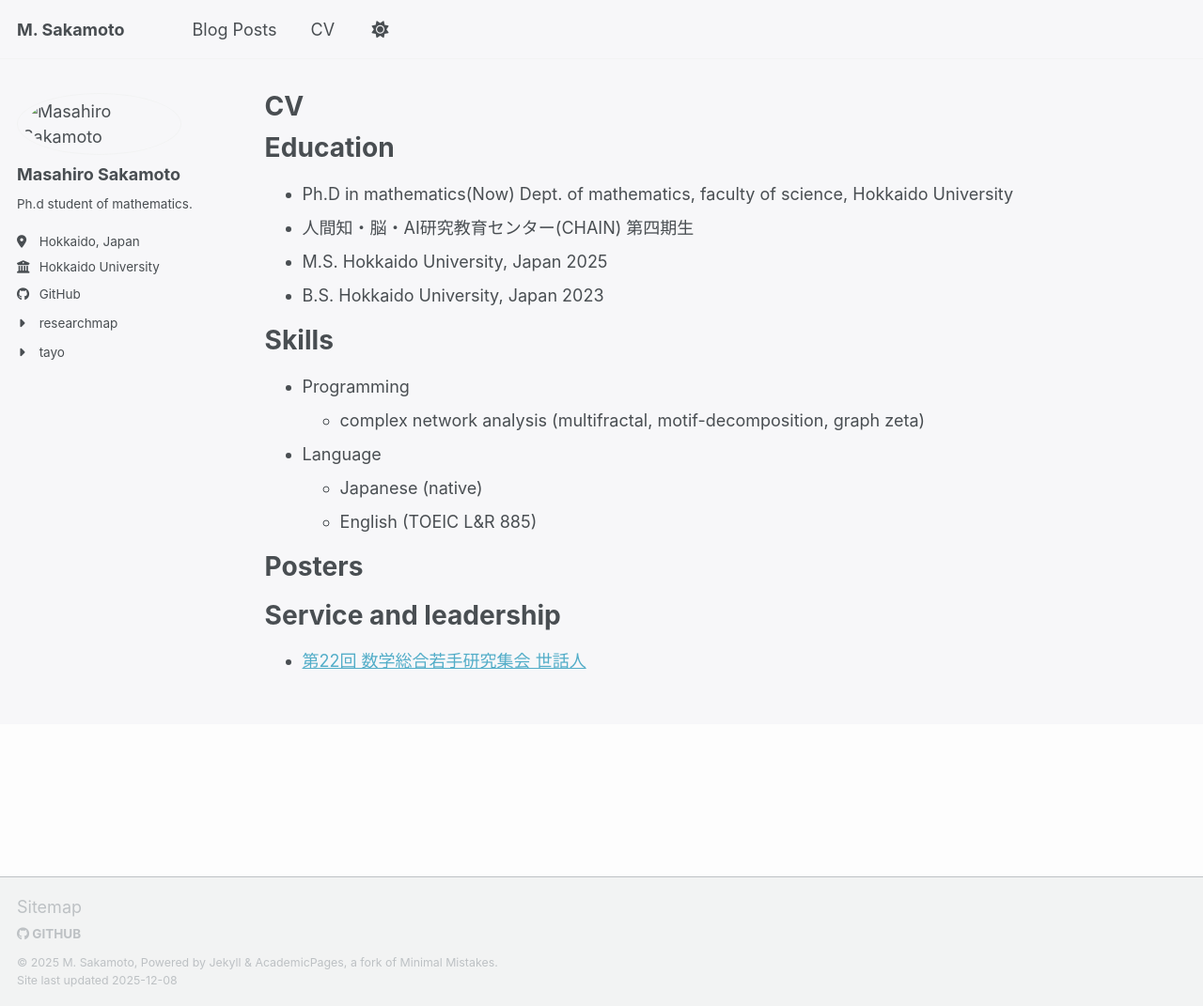
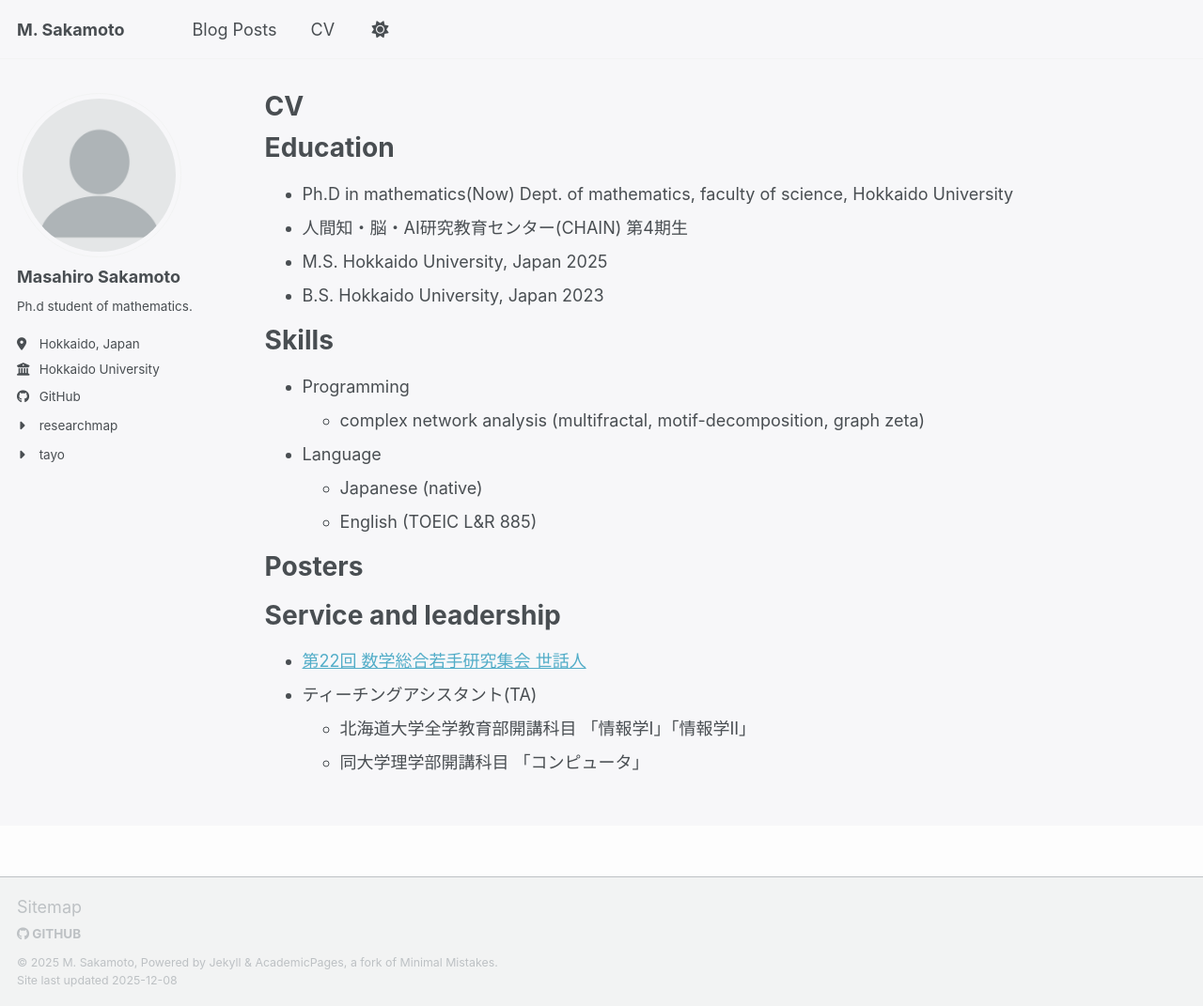
Before and after one commit to masa-moto/masa-moto.github.io, a Jekyll site: the page built from _pages/cv.md, in a window 1280 px wide and 1071 px high. Shown: the whole window at 94% size. Built offline with Jekyll 4.4.1, drawn with Linux system fonts in a browser that asks for light colours; a script bundle is joined from its source files by our own code; library files that are not in the unit come from our copies.

Commit message:
edit: edit files so jekyll can find proper figures. also, taurus joined editing.

```diff
--- a/_pages/cv.md
+++ b/_pages/cv.md
@@ -12,7 +12,7 @@ redirect_from:
 Education
 ======
 * Ph.D in mathematics(Now) Dept. of mathematics, faculty of science, Hokkaido University
-* 人間知・脳・AI研究教育センター(CHAIN) 第四期生
+* 人間知・脳・AI研究教育センター(CHAIN) 第4期生
 * M.S. Hokkaido University, Japan 2025
 * B.S. Hokkaido University, Japan 2023
 
@@ -51,3 +51,6 @@ Posters
 Service and leadership
 ======
 * [第22回 数学総合若手研究集会 世話人](https://www.math.sci.hokudai.ac.jp/~wakate/mcyr/2026/ja/index.html)
+* ティーチングアシスタント(TA)
+  * 北海道大学全学教育部開講科目 「情報学I」「情報学II」
+  * 同大学理学部開講科目 「コンピュータ」
```
Also changed, not shown: _pages/about.md (+0 -2 lines), images/assets/images/profile.png (renamed from images/profile.png).
